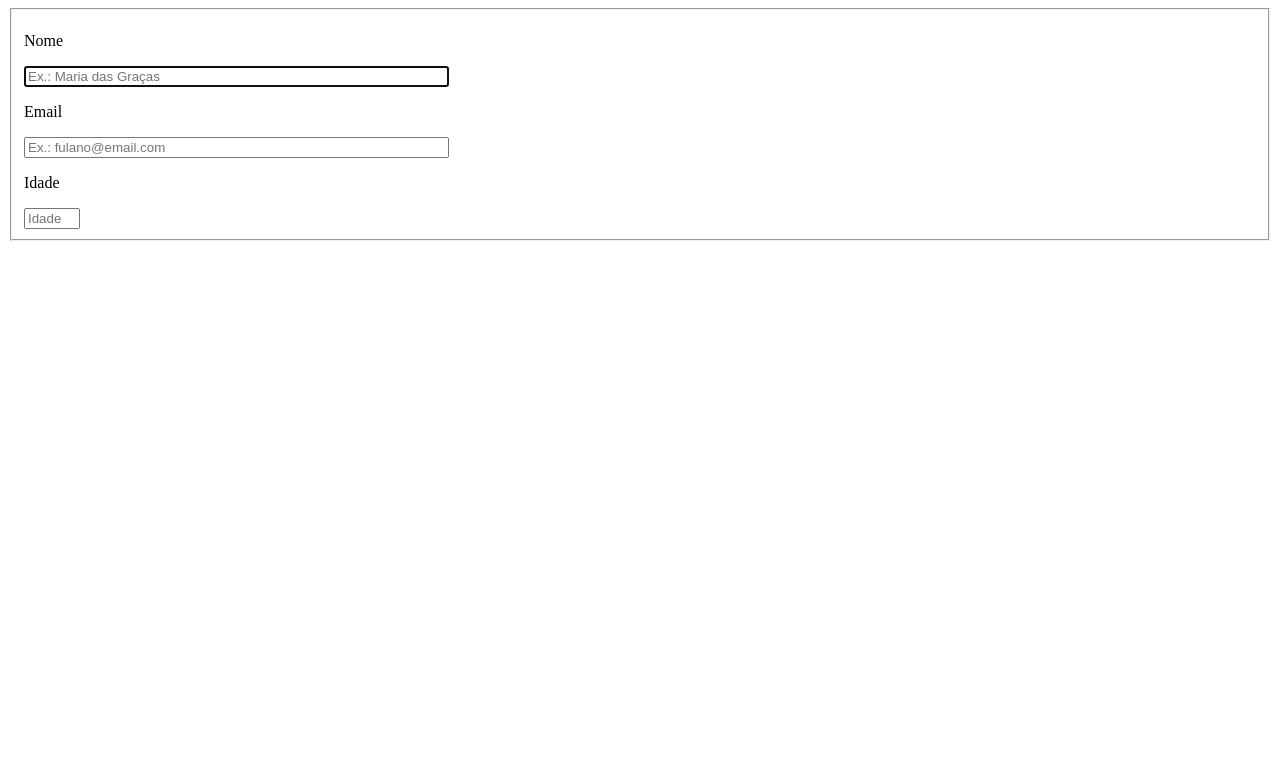
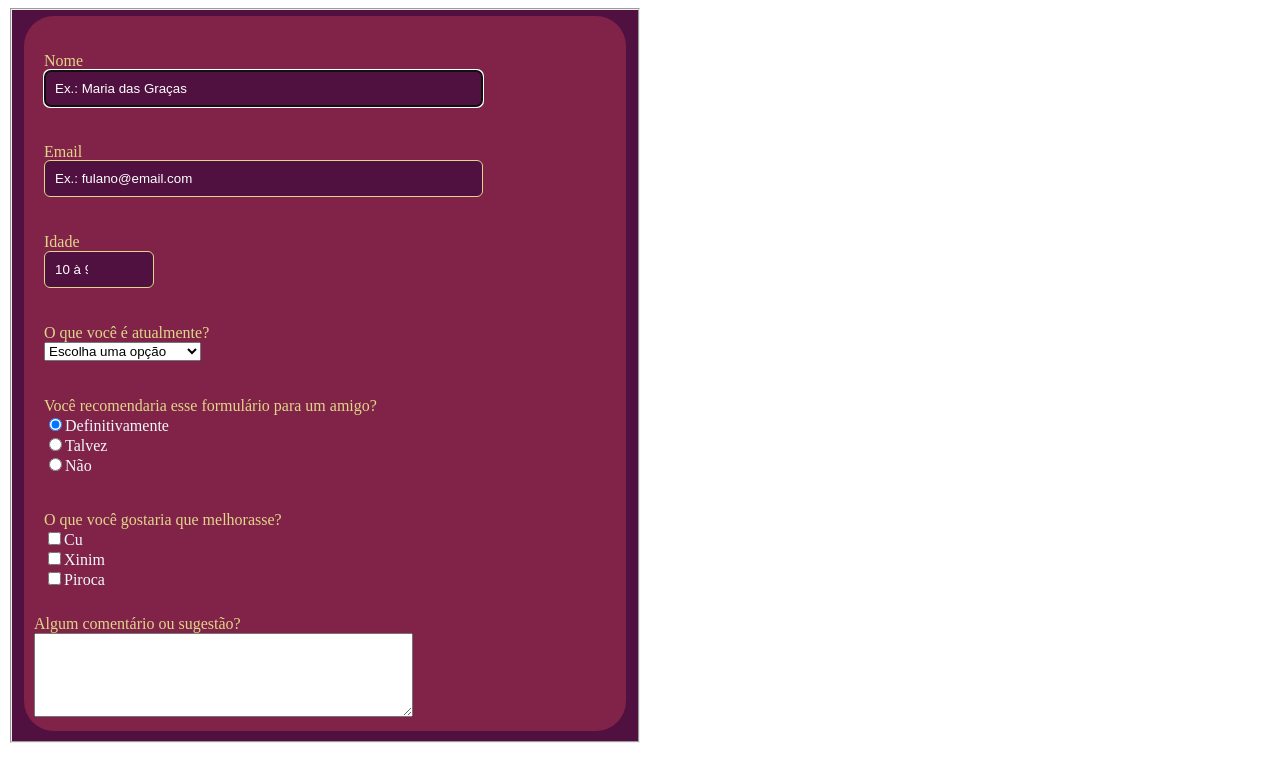
Before and after one commit to Juv1ni/Formul-rio-de-Pesquisa, a plain HTML site: page assets/index.html in a window 1280 px wide. Drawn offline with Linux system fonts and the light colour scheme.

Commit message:
Mais mudanças

```diff
--- a/assets/index.html
+++ b/assets/index.html
@@ -1,5 +1,6 @@
 <!DOCTYPE html>
 <html lang="pt-br">
+
 <head>
     <meta charset="UTF-8">
     <link rel="stylesheet" href="/assets/style.css">
@@ -7,16 +8,51 @@
     <meta name="viewport" content="width=device-width, initial-scale=1.0">
     <title>Formulário de Pesquisa</title>
 </head>
+
 <body>
     <form id="fContato">
         <fieldset id="registro">
-            <p>Nome</p>
-            <input type="text" name="tNome" id="cNome" size="50" placeholder="Ex.: Maria das Graças" autofocus>
-            <p>Email</p>
-            <input type="email" name="tEmail" id="cEmail" size="50" placeholder="Ex.: fulano@email.com">
-            <p>Idade</p>
-            <input type="number" name="tIdade" id="cIdade" min="10" max="99" placeholder="Idade">
+            <div id="field">
+                <div id="campo">
+                    <p>Nome</p>
+                    <input type="text" name="tNome" id="cNome" size="50" placeholder="Ex.: Maria das Graças" autofocus>
+                </div>
+                <div id="campo">
+                    <p>Email</p>
+                    <input type="email" name="tEmail" id="cEmail" size="50" placeholder="Ex.: fulano@email.com">
+                </div>
+                <div id="campoI">
+                    <p>Idade</p>
+                    <input type="number" name="tIdade" id="cIdade" min="10" max="99" placeholder="10 à 99" >
+                </div>
+                <div id="campo">
+                    <p>O que você é atualmente?</p>
+                    <select name="tProfissao" id="cProfissao" required>
+                        <option disabled selected value id="legenda">Escolha uma opção</option>
+                        <option>Estudante</option>
+                        <option>Trabalho meio-período</option>
+                        <option>Trabalho integral</option>
+                        <option>Prefiro não dizer</option>
+                        <option>Outro</option>
+                    </select>
+                </div>
+                <div id="campo">
+                    <p>Você recomendaria esse formulário para um amigo?</p>
+                    <label for="cDef"><input type="radio" id="cDef" checked name="tOpt">Definitivamente</label><br>
+                    <label for="cTalvez"><input type="radio" id="cTalvez" name="tOpt">Talvez</label><br>
+                    <label for="cNao"><input type="radio" id="cNao" name="tOpt">Não</label>
+                </div>
+                <div id="campo">
+                    <p>O que você gostaria que melhorasse?</p>
+                    <label for="cu"><input type="checkbox" id="cu">Cu</label><br>
+                    <label for="xinim"><input type="checkbox" id="xinim">Xinim</label><br>
+                    <label for="piroca"><input type="checkbox" id="piroca">Piroca</label>
+                </div>
+                <p>Algum comentário ou sugestão?</p>
+                <textarea placeholder="Faça seu comentário aqui..."></textarea>
+            </div>
         </fieldset>
     </form>
 </body>
+
 </html>
--- a/assets/style.css
+++ b/assets/style.css
@@ -0,0 +1,47 @@
+fieldset {
+    background-color: #501040;
+    margin-right: 50%;
+    text-align: left;
+
+}
+
+input {
+    color: #ffffff;
+}
+
+div  {
+    background-color: #812348;
+    border-radius: 30px;
+    padding: 10px;
+
+}
+
+div p {
+    color: #E0D68A;
+    margin-bottom: -.1px;
+
+}
+
+div input {
+    background-color: #501040;
+    border: 1px solid #E0D68A;
+    border-radius: 6px;
+    padding: 10px;
+}
+
+div#campo {
+    color: aliceblue;
+}
+
+textarea {
+    padding-right: 200px;
+    padding-bottom: 50px;
+}
+
+::placeholder {
+    color: #ffffff;
+}
+
+input#cIdade {
+    padding-right: 50px;
+}
```
